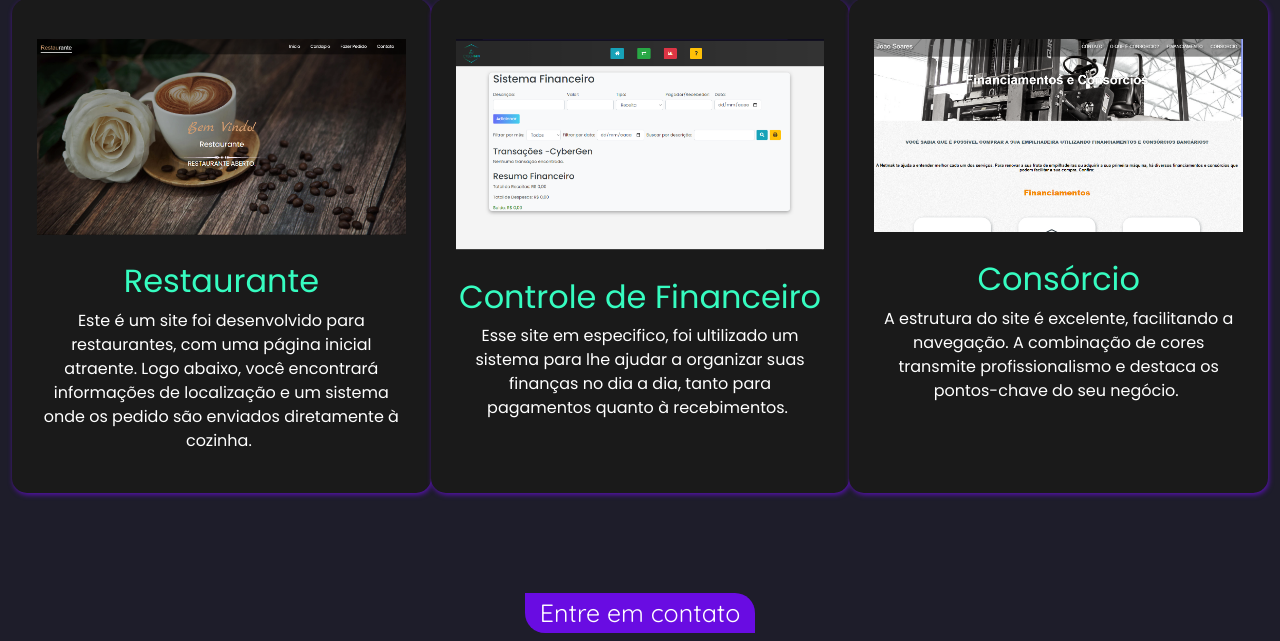
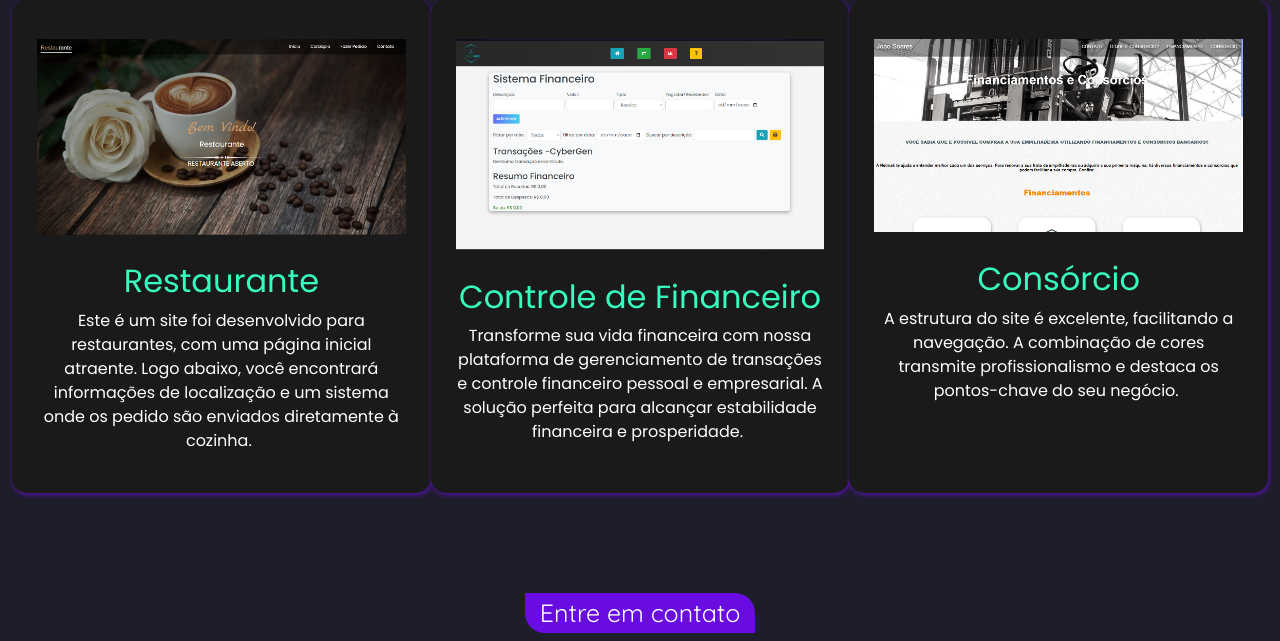
Before and after one commit to Joaodev777/portifolioJoao, a PHP site: page / in a window 1280 px wide. Shown: the part 1717-2358 px from the top of the page. Run offline with PHP 8.4, Linux system fonts and the light colour scheme; some libraries are stand-ins or nearby versions.

Commit message:
Update index.php

```diff
--- a/index.php
+++ b/index.php
@@ -502,10 +502,7 @@
 
                                     <div class="text-card">
                                         <h2 class="h2-card">Controle de Financeiro</h2>
-                                        <span>Esse site em especifico, foi ultilizado um sistema para lhe ajudar a
-                                            organizar
-                                            suas finanças no
-                                            dia a dia, tanto para pagamentos quanto à recebimentos. </span>
+                                        <span>Transforme sua vida financeira com nossa plataforma de gerenciamento de transações e controle financeiro pessoal e empresarial. A solução perfeita para alcançar estabilidade financeira e prosperidade. </span>
                             </a>
 
                         </div>
```
